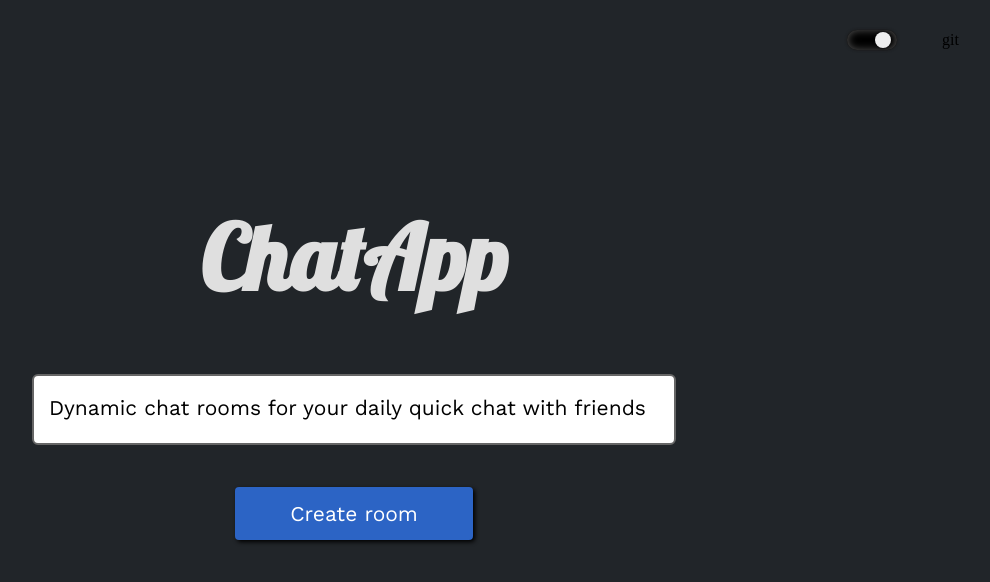
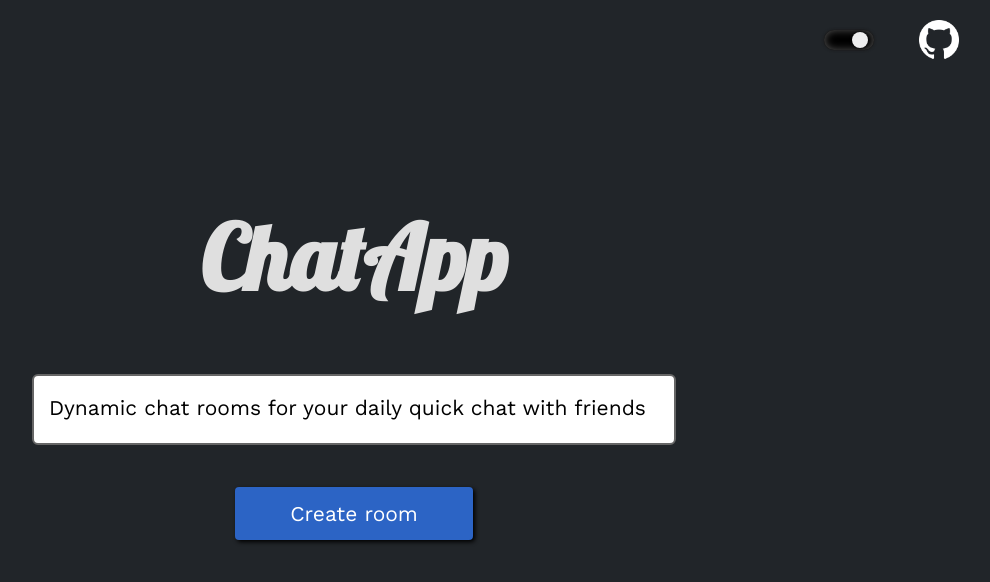
Before and after one commit to piotrfijol/websocket-chat-application, a website: page public/index.html in a window 1280 px wide. Both pictures are taken after a click on the label 1158 px from the left and 40 px from the top of the page. Shown: the whole page, without its empty margins (286-1276 px from the left). Drawn offline with nearby package versions, Linux system fonts and the light colour scheme.

Commit message:
Deployment commit

```diff
--- a/app.js
+++ b/app.js
@@ -4,7 +4,7 @@ const { Server } = require("socket.io");
 const { randomBytes } = require('crypto');
 
 const PORT = process.env.PORT || 5000;
-const HOST = '127.0.0.1';
+const HOST = 'quick-chat-test.herokuapp.com';
 
 const path = require("path");
 const app = express();
--- a/public/css/index.css
+++ b/public/css/index.css
@@ -30,6 +30,11 @@ body {
   --accent-contrast-color: #000;
 }
 
+body.nightmode .navbar__item.github {
+  background: url("../assets/img/GitHub-Mark-Light-64px.png");
+  background-size: cover;
+}
+
 .navbar {
   width: 100vw;
   height: 80px;
@@ -41,6 +46,12 @@ body {
 }
 .navbar__item {
   margin-right: 35px;
+}
+.navbar__item.github {
+  width: 40px;
+  height: 40px;
+  background: url("../assets/img/GitHub-Mark-64px.png");
+  background-size: cover;
 }
 #nightmode {
   width: 60px;
--- a/public/css/style.css
+++ b/public/css/style.css
@@ -30,6 +30,11 @@ body {
   --accent-contrast-color: #000;
 }
 
+body.nightmode .navbar__item.github {
+  background: url("../assets/img/GitHub-Mark-Light-64px.png");
+  background-size: cover;
+}
+
 .navbar {
   width: 100vw;
   height: 80px;
@@ -41,6 +46,12 @@ body {
 }
 .navbar__item {
   margin-right: 35px;
+}
+.navbar__item.github {
+  width: 40px;
+  height: 40px;
+  background: url("../assets/img/GitHub-Mark-64px.png");
+  background-size: cover;
 }
 #nightmode {
   width: 60px;
--- a/public/index.html
+++ b/public/index.html
@@ -14,7 +14,7 @@
             <input autocomplete="off" type="checkbox" name="" id="nightmode-toggle">
             <label id="nightmode-toggle-label" for="nightmode-toggle"></label>
         </div>
-        <div class="github navbar__item">git</div>
+        <a href="https://github.com/piotrfijol"><div class="github navbar__item"></div></a>
     </nav>
     <div class="wrapper">
         <h1 class="title">ChatApp</h1>
```
Also changed, not shown: public/chat.html (+1 -1 lines), public/assets/img/GitHub-Mark-64px.png (added), public/assets/img/GitHub-Mark-Light-64px.png (added), 3 other files.
